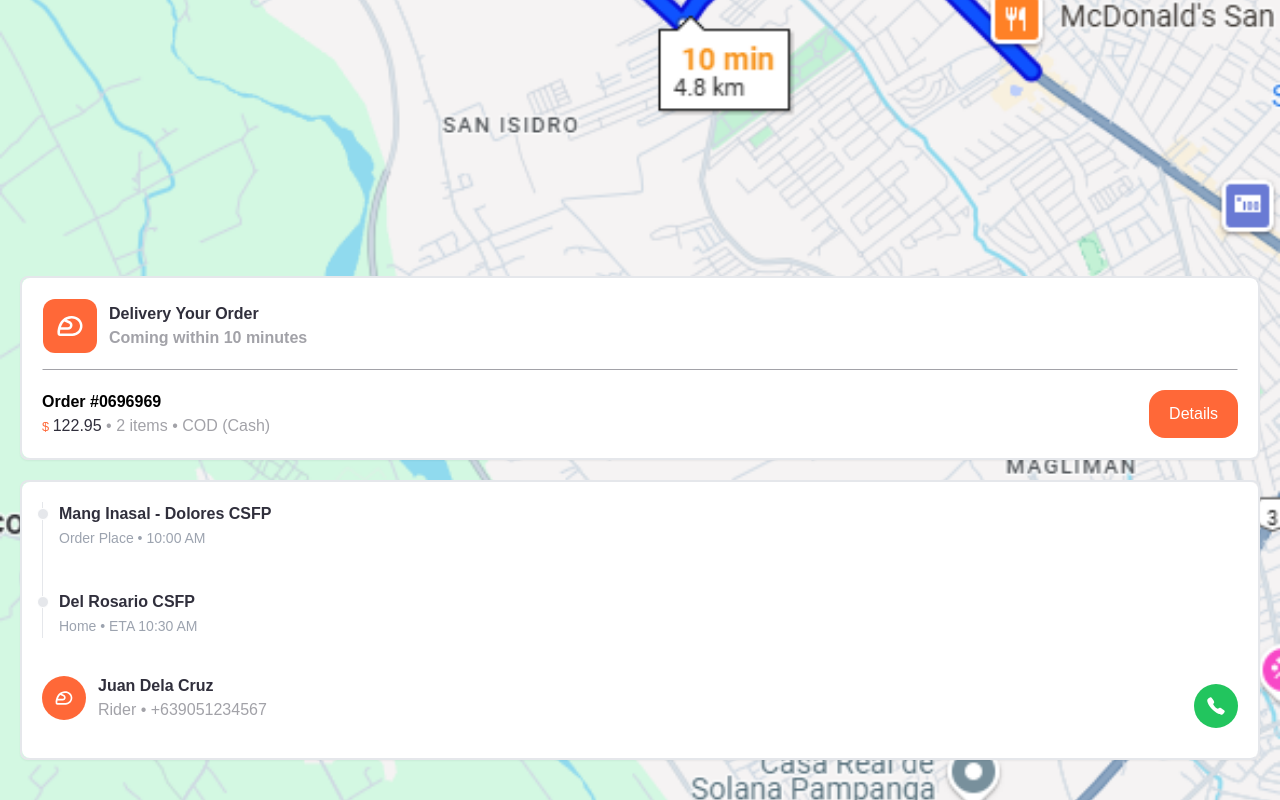
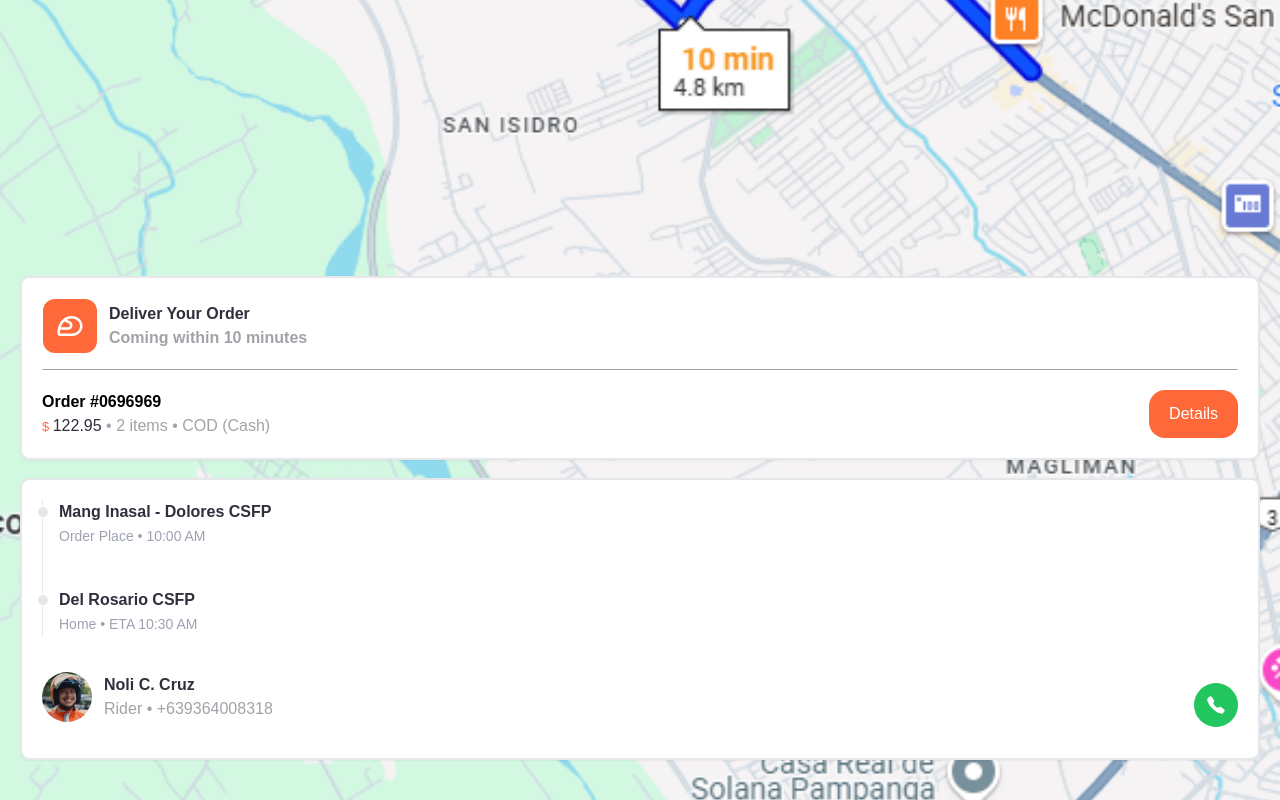
Before and after one commit to alonzojoe/food-delivery, a React (Vite) app: page /delivery in a window 1280 px wide. Built offline with nearby package versions, Linux system fonts and the light colour scheme.

Commit message:
style: Update delivery ui ux, chore: remove unused imports, remove test button for checking re-rendder

```diff
--- a/src/layouts/AppLayout.tsx
+++ b/src/layouts/AppLayout.tsx
@@ -1,14 +1,8 @@
-import { useEffect } from "react";
 import { Outlet } from "react-router-dom";
-import { useAppDispatch } from "@/store/store";
-import { setCart } from "@/store/features/cartSlice";
-import { type CartItem } from "@/store/features/cartSlice";
 import Header from "@/layouts/components/Header";
 import Controls from "@/layouts/components/Controls";
 
 const AppLayout = () => {
-
-
   return (
     <div className="h-dvh">
       <div className="container flex flex-col mt-10 px-8">
--- a/src/pages/Cart/components/CartItems.tsx
+++ b/src/pages/Cart/components/CartItems.tsx
@@ -43,7 +43,6 @@ const CartItems = () => {
 
   return (
     <>
-      <button onClick={() => setCount((prev) => prev + 1)}>test {count}</button>
       {cart.map((item) => (
         <CartItem
           onRemove={handleRemove}
--- a/src/pages/Delivery/Delivery.tsx
+++ b/src/pages/Delivery/Delivery.tsx
@@ -1,4 +1,5 @@
 import MapImg from "@/assets/images/maps.png";
+import driverImg from "@/assets/images/driver2x2.jpg";
 import Card from "@/components/UI/Card";
 import { MdOutlineSportsMotorsports } from "react-icons/md";
 import { IoCall } from "react-icons/io5";
@@ -23,7 +24,7 @@ const Delivery = () => {
               </span>
               <div>
                 <h3 className="text-textDark font-semibold">
-                  Delivery Your Order
+                  Deliver Your Order
                 </h3>
                 <span className="text-textMuted text-md font-semibold">
                   Coming within 10 minutes
@@ -72,16 +73,19 @@ const Delivery = () => {
             </div>
             <div className="pt-5 flex items-center justify-between">
               <div className="flex gap-3 items-center pb-4">
-                <span className="bg-primary rounded-full p-3">
+                {/* <span className="bg-primary rounded-full p-3">
                   <MdOutlineSportsMotorsports className="text-white text-xl" />
-                </span>
+                </span> */}
+                <img
+                  className="rounded-full h-auto w-[50px] object-cover"
+                  src={driverImg}
+                  alt="driver"
+                />
                 <div>
-                  <h3 className="text-textDark font-semibold">
-                    Juan Dela Cruz
-                  </h3>
+                  <h3 className="text-textDark font-semibold">Noli C. Cruz</h3>
                   <span className="text-textDark">
                     <span className="text-textMuted text-md">
-                      Rider • +639051234567
+                      Rider • +639364008318
                     </span>
                   </span>
                 </div>
```
Also changed, not shown: src/assets/images/driver2x2.jpg (added).
